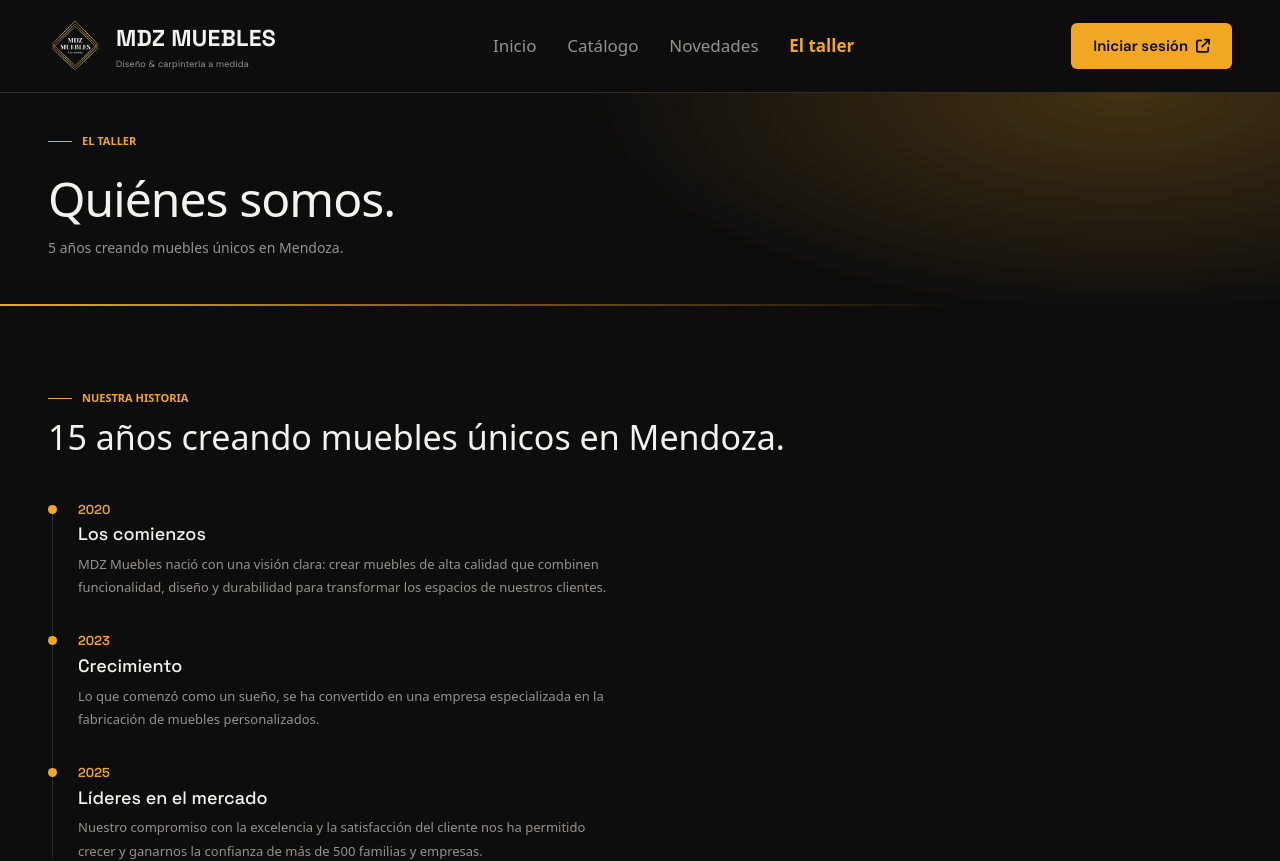
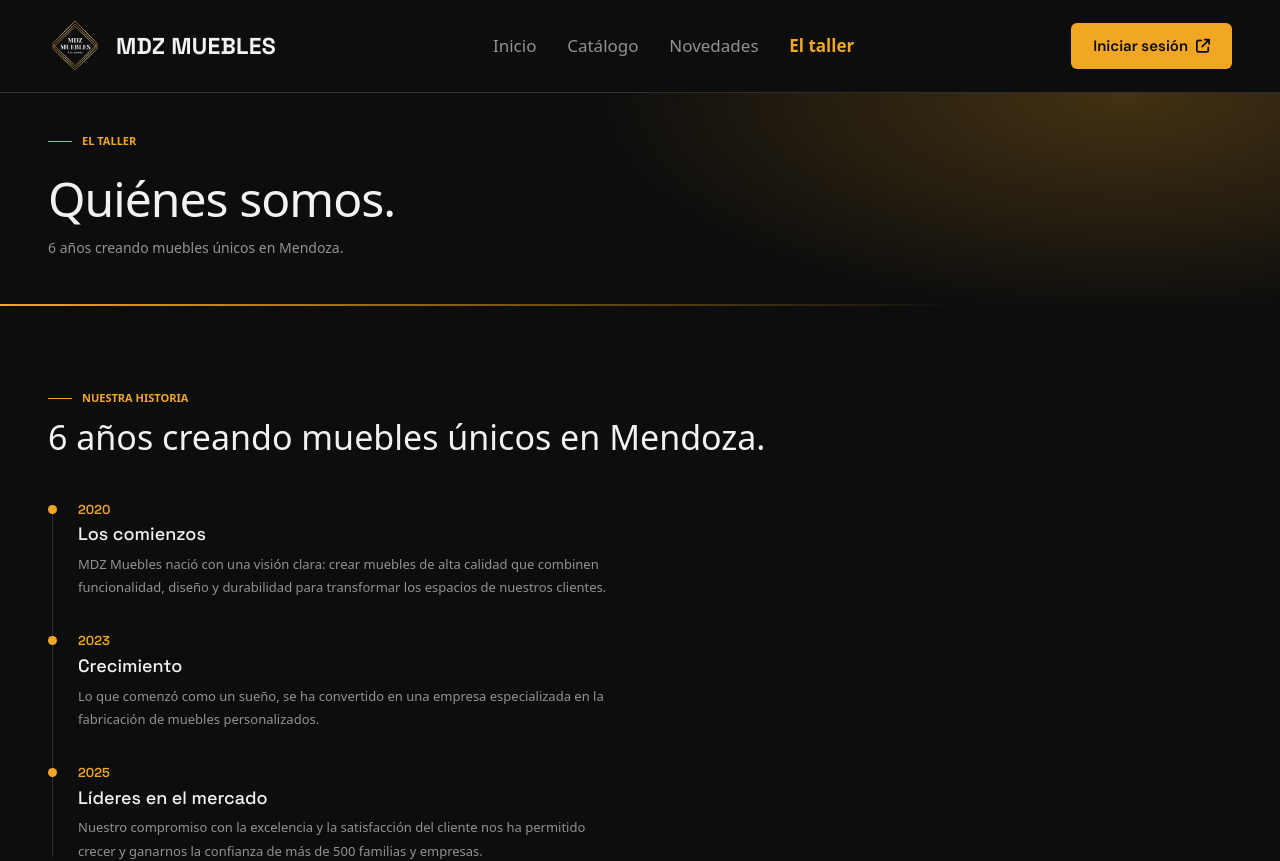
Before and after one commit to PabloChaparroo/MDZFrontEnd, a React (Vite) app: page /quienesSomos in a window 1280 px wide. Shown: the top 861 px of the page. Built offline with nearby package versions, Linux system fonts and the light colour scheme.

Commit message:
Actualizar texto en la sección "Quiénes somos" para reflejar 6 años de experiencia y simplificar el encabezado en el Header.

```diff
--- a/src/components/Header/Header.tsx
+++ b/src/components/Header/Header.tsx
@@ -43,7 +43,7 @@ const Header = () => {
       <div className="mdz-container">
         <Link to="/" className="mdz-brand" aria-label="MDZ Muebles, inicio">
           <img src={logo} alt="MDZ Muebles" />
-          <span>MDZ MUEBLES<small>Diseño &amp; carpintería a medida</small></span>
+          <span>MDZ MUEBLES</span>
         </Link>
 
         <nav className="mdz-nav" aria-label="Navegación principal">
--- a/src/pages/QuienesSomos.tsx
+++ b/src/pages/QuienesSomos.tsx
@@ -40,7 +40,7 @@ const QuienesSomos = () => {
         <div className="mdz-container">
           <p className="mdz-eyebrow">El taller</p>
           <h1>Quiénes somos.</h1>
-          <p className="mdz-section-copy">5 años creando muebles únicos en Mendoza.</p>
+          <p className="mdz-section-copy">6 años creando muebles únicos en Mendoza.</p>
         </div>
       </div>
 
@@ -49,7 +49,7 @@ const QuienesSomos = () => {
         <div className="mdz-section-heading">
           <div>
             <p className="mdz-eyebrow">Nuestra historia</p>
-            <h2>15 años creando muebles únicos en Mendoza.</h2>
+            <h2>6 años creando muebles únicos en Mendoza.</h2>
           </div>
         </div>
 
```
